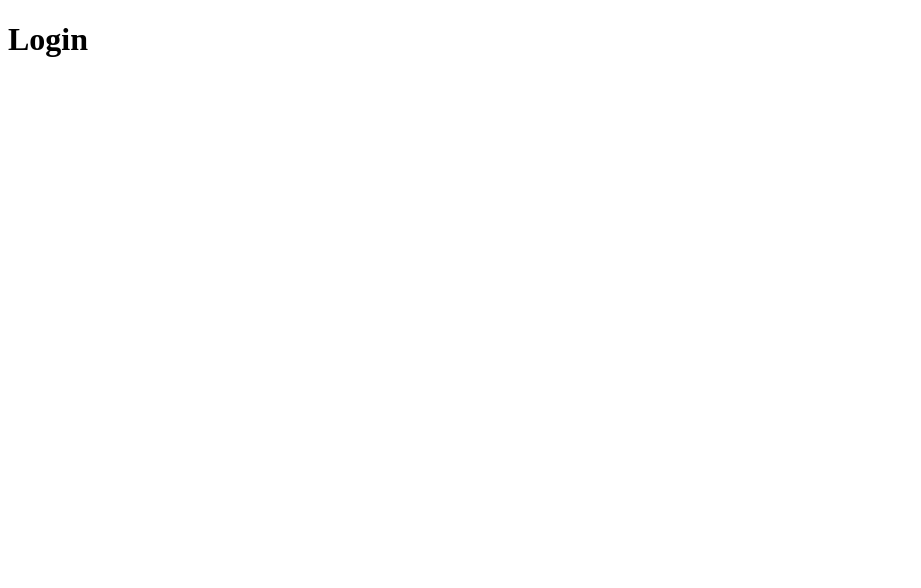
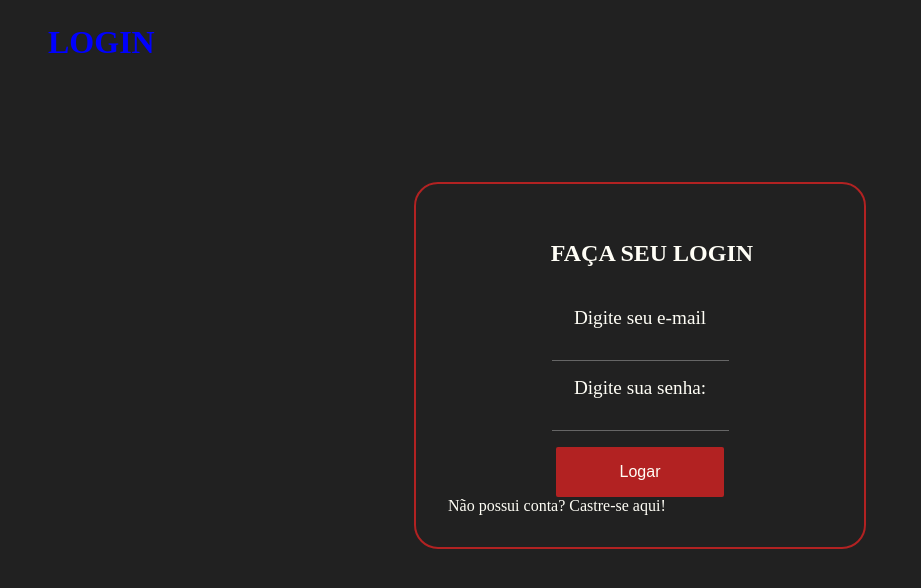
Before and after one commit to luanasantosb/projetoFututoDigital, a React (Vite) app: page /login in a window 1280 px wide. Shown: the top 588 px of the page, without its empty margins (0-921 px from the left). Built offline with nearby package versions, Linux system fonts and the light colour scheme.

Commit message:
Tela de login

```diff
--- a/src/App.jsx
+++ b/src/App.jsx
@@ -3,6 +3,7 @@ import Home from "./pages/Home";
 import Login from "./pages/Login";
 import Admin from "./pages/Admin";
 import MeusPedidos from "./pages/MeusPedidos";
+import Registro from "./pages/Registro";
 
 function App() {
   return (
@@ -12,6 +13,7 @@ function App() {
         <Route path="/login" element={<Login />} />
         <Route path="/admin" element={<Admin />} />
         <Route path="/meus-pedidos" element={<MeusPedidos />} />
+        <Route path="/registro" element={<Registro />} />
       </Routes>
     </Router>
   );
--- a/src/components/Menu.jsx
+++ b/src/components/Menu.jsx
@@ -1,4 +1,3 @@
-// src/components/Menu.jsx
 import { Link } from "react-router-dom";
 
 export default function Menu() {
@@ -17,6 +16,9 @@ export default function Menu() {
         <li style={styles.li}>
           <Link style={styles.link} to="/meus-pedidos">Meus Pedidos</Link>
         </li>
+        <li style={styles.li}>
+          <Link style={styles.link} to="/registro">Registro</Link>
+        </li>
       </ul>
     </nav>
   );
@@ -24,6 +26,8 @@ export default function Menu() {
 
 const styles = {
   nav: {
+     display: "flex",
+    justifyContent:"center",
     padding: "1rem",
     backgroundColor: "#212121",
   },
--- a/src/pages/Home.jsx
+++ b/src/pages/Home.jsx
@@ -1,6 +1,7 @@
 import Menu from "../components/Menu";
 import { useEffect, useState } from "react";
 import ServiceCard from "../components/ServiceCard";
+import '../styles.css';
 
 export default function Home() {
   const [services, setServices] = useState([]);
@@ -22,7 +23,7 @@ export default function Home() {
   if (loading) return <p>Carregando serviços...</p>;
 
   return (
-      <div style={styles.body}>
+      <div>
       <Menu />
       <h1 style={styles.h1}>Página Inicial</h1>
       <div style={styles.grid}>
@@ -38,14 +39,12 @@ const styles = {
   grid: {
     display: "grid",
     gridTemplateColumns: "repeat(auto-fit, minmax(250px, 1fr))",
-    gap: "1rem",
-    padding: "1rem",
-  },
-  body:{
-    backgroundColor:"#212121",
-    color: "#FFF",
+    gap: "1.5rem",
+    padding: "1.5rem",
   },
   h1:{
-    color:"#FFF",
+    paddingLeft:"1.5rem",
+    color:"#FFFEF6",
+    textTransform:"uppercase",
   },
 };
--- a/src/pages/Login.jsx
+++ b/src/pages/Login.jsx
@@ -1,3 +1,82 @@
+import Menu from "../components/Menu";
+import { useEffect, useState } from "react";
+import '../styles.css';
 export default function Login() {
-  return <h1>Login</h1>;
+  return (
+    <div>
+      <h1 style={styles.h1}>Login</h1>
+      <div style={styles.container}>
+
+        <fieldset style={styles.fieldset}>
+          <form style={styles.form}>
+            <h2 style={styles.h2}>Faça seu login</h2>
+            <label style={styles.label}>Digite seu e-mail</label>
+            <input className="input" type="text" />
+
+            <label style={styles.label}>Digite sua senha:</label>
+            <input className="input" type="password" />
+
+            <input style={styles.submit} type="submit" value="Logar" />
+          </form>
+
+          <span>Não possui conta? Castre-se aqui!</span>
+        </fieldset>
+      </div>
+    </div>
+  );
 }
+
+const styles = {
+  h1: {
+    margin: "1.5rem",
+    paddingLeft: "1.5rem",
+    color: "blue",
+    textTransform: "uppercase",
+  },
+  h2: {
+    margin: "1.5rem",
+    paddingLeft: "1.5rem",
+    color: "#FFFEF6",
+    textTransform: "uppercase",
+  },
+
+  container: {
+    display: "flex",
+    justifyContent: "center",
+    alignItems: "center",
+    minHeight: "70vh",
+  },
+  fieldset:{
+    display: "inline-block",
+    width: "30%",
+    height: "auto",
+    padding: "2rem",
+    borderRadius:"24px",
+    border:"2px solid #B22222",
+  },
+  form: {
+    display: "flex",
+    justifyContent: "center",
+    alignItems: "center",
+    flexDirection: "column",
+    gap: "1rem",
+  },
+  input: {
+    border: "none",
+    borderBottom: "1px solid red;",
+    outline: "none",
+  },
+  label: {
+    fontSize: "1.2rem",
+  },
+  submit:
+  {
+    color: "#fffef6",
+    backgroundColor: "#B22222",
+    padding: "1rem 4rem",
+    outline: "none",
+    border: "none",
+    borderRadius: "2px",
+    fontSize: "1rem",
+  }
+};
--- /dev/null
+++ b/src/pages/Registro.jsx
@@ -0,0 +1,3 @@
+export default function Registro() {
+  return <h1>Registro</h1>;
+}
--- /dev/null
+++ b/src/styles.css
@@ -0,0 +1,20 @@
+*{
+    margin:0;
+    padding: 0;
+}
+body{
+    background-color: #212121;
+    color: #fffef6;
+    min-height: 100vh;
+}
+
+.input {
+  border: none;
+  border-bottom: 1px solid #666;
+  outline: none;
+  background-color:#212121 ;
+}
+
+.input:focus {
+  border-bottom: 2px solid #B22222;
+}
```
